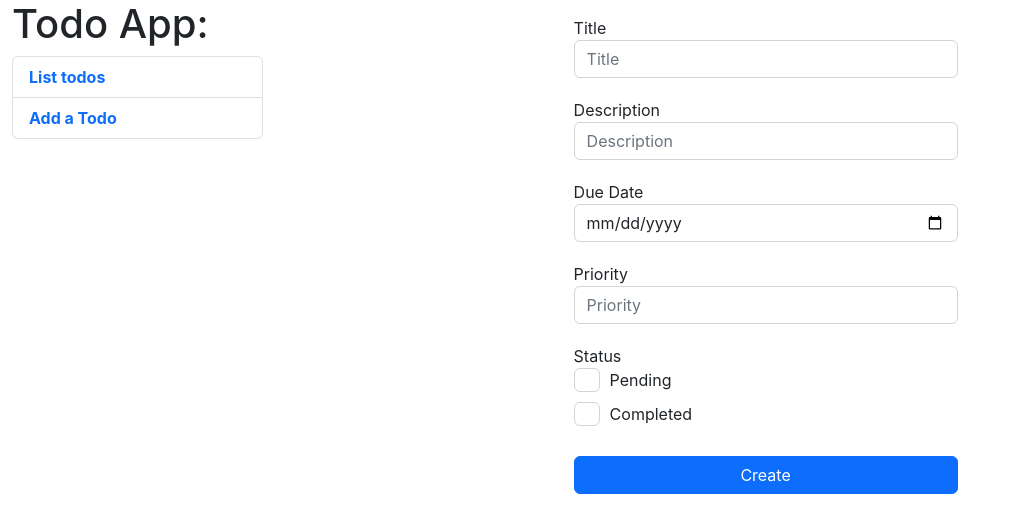
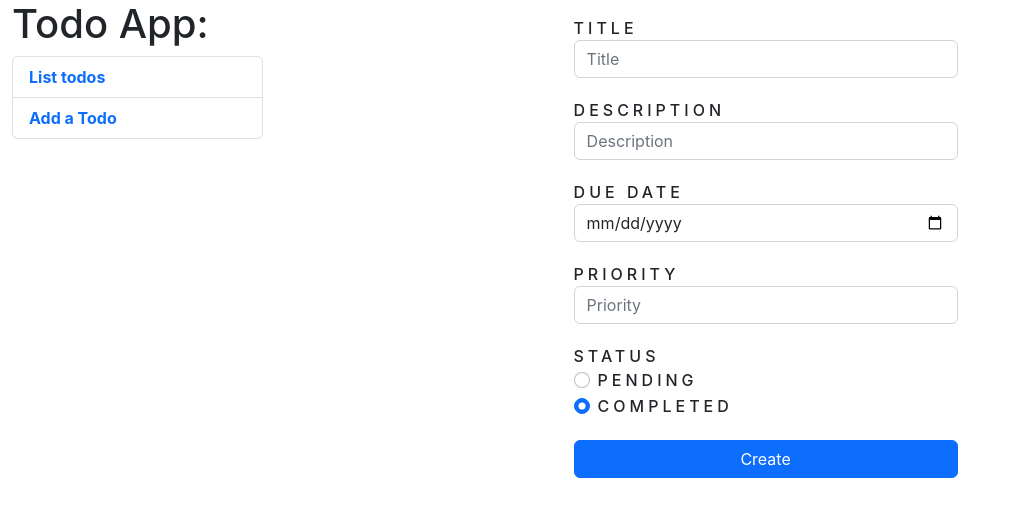
Before and after one commit to luillyfe/todo-app, a React (Create React App) app: page /todos/add in a window 1280 px wide. Shown: the top 532 px of the page, without its empty margins (0-1009 px from the left). Built offline with nearby package versions, Linux system fonts and the light colour scheme.

Commit message:
refactor: enhancing styles for todos pages

```diff
--- a/src/Components/CreateTodos/createTodos.css
+++ b/src/Components/CreateTodos/createTodos.css
@@ -20,10 +20,13 @@ form {
   margin-bottom: 10px;
 }
 
-.create-todo input[type="radio"] {
-  width: 10px;
-}
-
 .create-todo button {
   width: 30vw;
 }
+
+.form-group label {
+  font-weight: 500;
+  text-transform: uppercase;
+  font-size: 1rem;
+  letter-spacing: 4px;
+}
--- a/src/Components/CreateTodos/index.js
+++ b/src/Components/CreateTodos/index.js
@@ -88,27 +88,32 @@ function CreateTodos({ currentTodo }) {
       </div>
       <div className="form-group">
         <label>Status</label>
-        <div className="form-option">
+        <div className="form-check">
           <input
-            className="form-control"
+            className="form-check-input"
             type="radio"
             id="status1"
             name="status"
             value="pending"
             onChange={handleChange}
           />
-          <label htmlFor="status1">Pending</label>
+          <label className="form-check-label" htmlFor="flexRadioDefault1">
+            pending
+          </label>
         </div>
-        <div className="form-option">
+        <div className="form-check">
           <input
+            className="form-check-input"
             type="radio"
-            className="form-control"
             id="status2"
             name="status"
             value="completed"
             onChange={handleChange}
+            checked
           />
-          <label htmlFor="status2">Completed</label>
+          <label className="form-check-label" htmlFor="flexRadioDefault2">
+            Completed
+          </label>
         </div>
       </div>
       <button type="submit" className="btn btn-primary">
--- a/src/Components/ListTodos/todoList.css
+++ b/src/Components/ListTodos/todoList.css
@@ -34,6 +34,20 @@
   position: absolute;
   top: 5px;
   right: 5px;
+
+  padding: 4px 8px;
+}
+
+.todo {
+  font-weight: 500;
+  text-transform: uppercase;
+  font-size: 1rem;
+  letter-spacing: 4px;
+
+  background-image: url("https://s3-us-west-2.amazonaws.com/s.cdpn.io/38816/image-from-rawpixel-id-594540-png.png"),
+    url("https://s3-us-west-2.amazonaws.com/s.cdpn.io/38816/paperboard-texture_95678-72.jpg");
+  box-shadow: 10px 10px 20px rgba(0, 0, 0, 0.3);
+  background-size: contain;
 }
 
 .btn-delete p {
```
